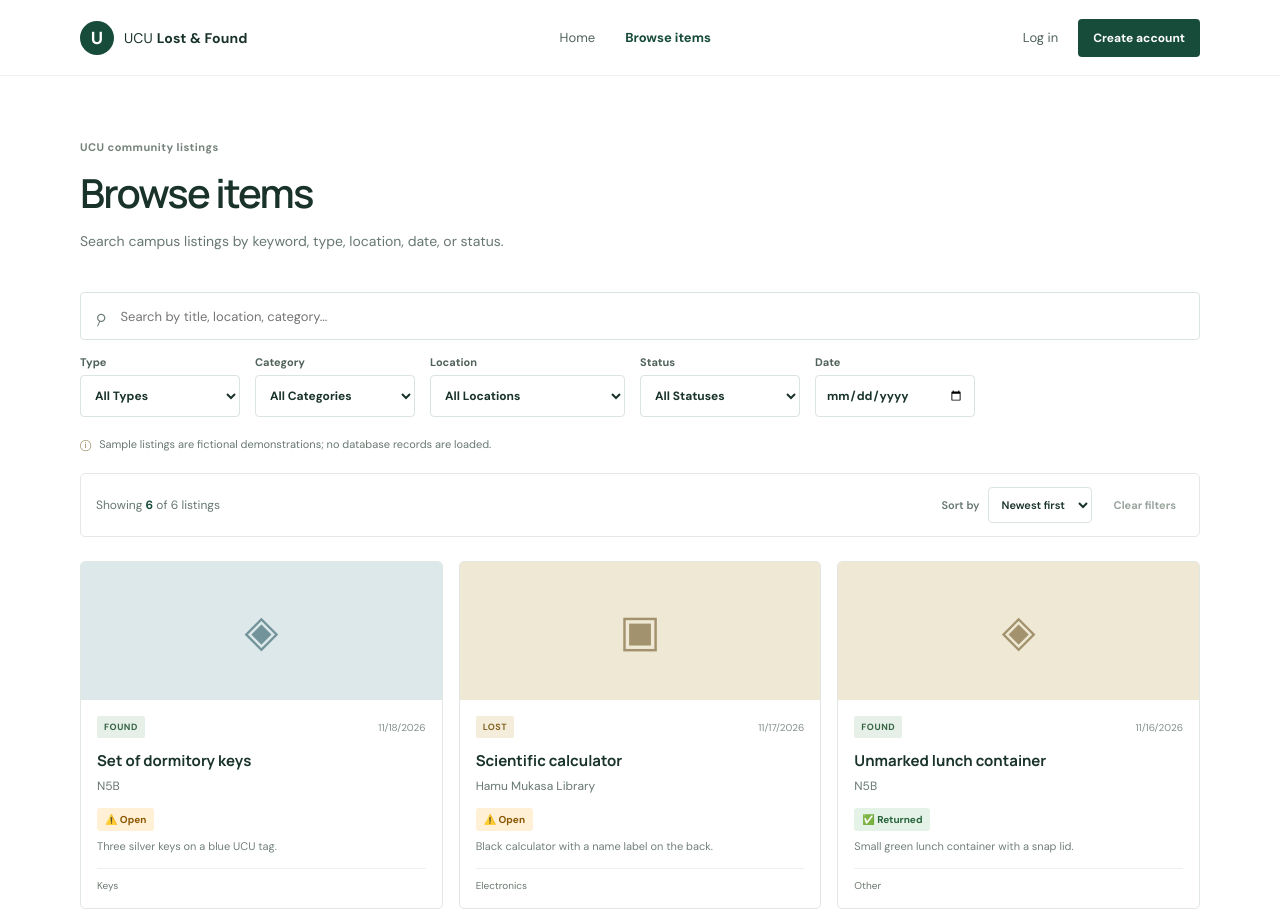
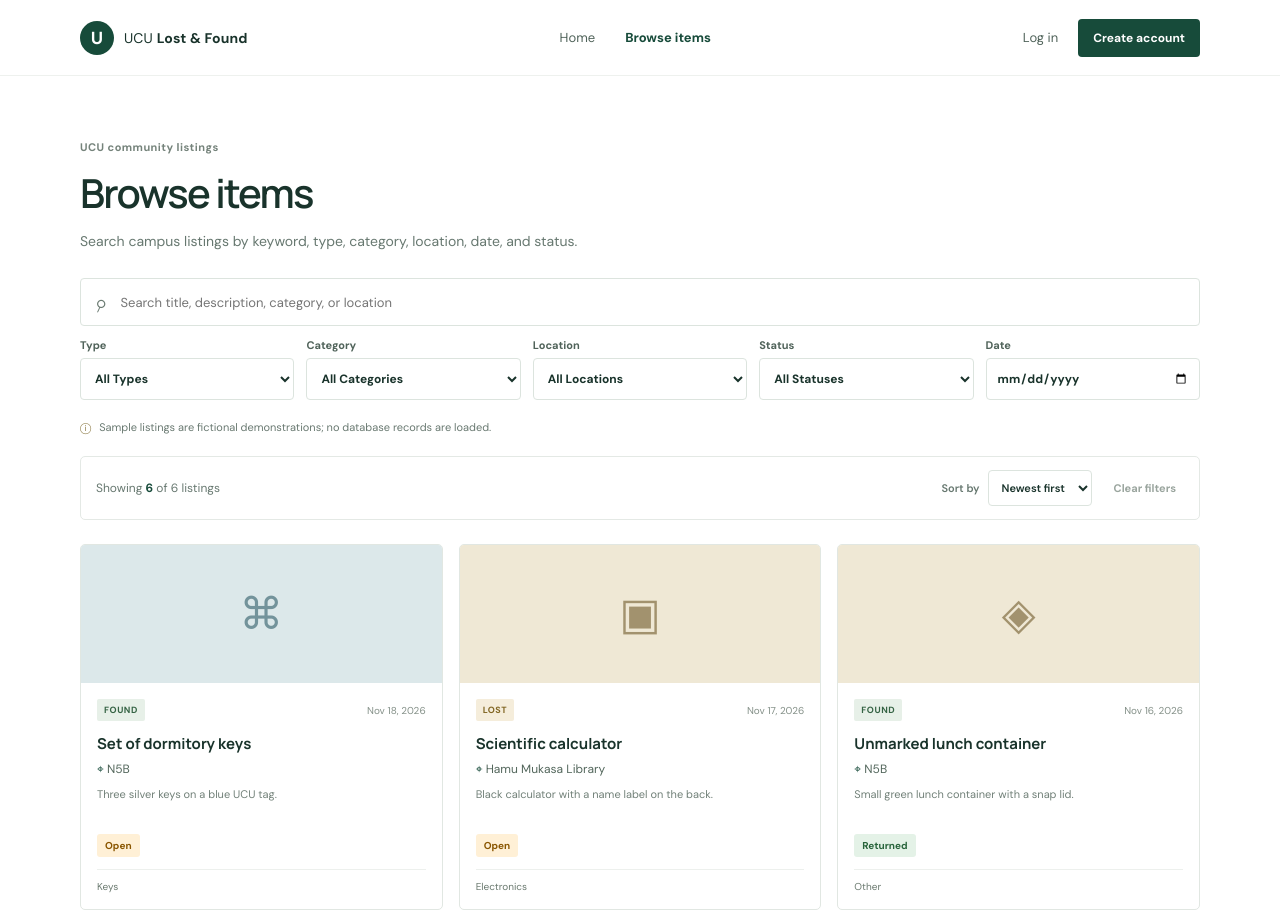
Before and after one commit to DavidSIMBI/ucu-campus-lost-and-found, a React (Vite) app in the folder frontend/: page /items in a window 1280 px wide. Shown: the top 923 px of the page. Built offline with nearby package versions, Linux system fonts and the light colour scheme; no server answers.

Commit message:
feat: polish browse listings states and cards

```diff
--- a/frontend/src/components/ItemCard.jsx
+++ b/frontend/src/components/ItemCard.jsx
@@ -1,21 +1,28 @@
-const iconByCategory = { Electronics: '▣', Accessories: '◇', Books: '▤', Clothing: '◒' };
+const iconByCategory = { Keys: '⌘', Electronics: '▣', Accessories: '◇', Books: '▤', Clothing: '◒' };
 
 export default function ItemCard({ item }) {
-  const type = item.report_type ?? item.type?.toUpperCase();
-  const date = item.event_date ?? item.date;
-  const formattedDate = /^\d{4}-\d{2}-\d{2}$/.test(date ?? '') ? new Date(`${date}T00:00:00`).toLocaleDateString() : date;
-  const itemStatus = item.status?.toUpperCase();
+  const reportType = item.report_type ?? item.type?.toUpperCase();
+  const displayType = reportType === 'LOST' ? 'Lost' : reportType === 'FOUND' ? 'Found' : 'Report';
+  const rawDate = item.event_date ?? item.date;
+  const date = /^\d{4}-\d{2}-\d{2}$/.test(rawDate ?? '')
+    ? new Intl.DateTimeFormat(undefined, { day: 'numeric', month: 'short', year: 'numeric' }).format(new Date(`${rawDate}T00:00:00`))
+    : rawDate;
+  const status = item.status?.toUpperCase();
+
   return (
     <article className="item-card">
-      <div className={`item-art art-${item.tone}`} aria-hidden="true"><span>{iconByCategory[item.category] ?? '◈'}</span></div>
+      <div className={`item-art art-${item.tone ?? 'green'}`} aria-hidden="true"><span>{iconByCategory[item.category] ?? '◈'}</span></div>
       <div className="item-details">
-        <div className="item-topline"><span className={`status status-${type?.toLowerCase()}`}>{type}</span><span>{formattedDate}</span></div>
+        <div className="item-topline">
+          <span className={`status status-${reportType?.toLowerCase()}`}>{displayType}</span>
+          <time dateTime={item.event_date}>{date}</time>
+        </div>
         <h3>{item.title}</h3>
-        <p>{item.location}</p>
-        {itemStatus === 'OPEN' && <span className="item-status item-status-open">⚠️ Open</span>}
-        {itemStatus === 'RETURNED' && <span className="item-status item-status-returned">✅ Returned</span>}
-        {itemStatus === 'CLOSED' && <span className="item-status item-status-closed">Closed</span>}
+        <p className="item-location"><span aria-hidden="true">⌖</span> {item.location}</p>
         {item.description && <p className="item-description">{item.description}</p>}
+        {status === 'OPEN' && <span className="item-status item-status-open">Open</span>}
+        {status === 'RETURNED' && <span className="item-status item-status-returned">Returned</span>}
+        {status === 'CLOSED' && <span className="item-status item-status-closed">Closed</span>}
         <span className="category">{item.category}</span>
       </div>
     </article>
--- a/frontend/src/components/SearchBar.jsx
+++ b/frontend/src/components/SearchBar.jsx
@@ -6,11 +6,11 @@ export default function SearchBar({ value, onChange, filters, onFilterChange = (
   };
 
   return (
-    <div className="browse-filters">
+    <div className={filters ? 'browse-filters' : 'browse-filters browse-filters-keyword-only'}>
       <label className="search-box">
         <span className="search-icon" aria-hidden="true">⌕</span>
         <span className="visually-hidden">Search items</span>
-        <input value={keyword} onChange={(event) => updateKeyword(event.target.value)} placeholder="Search by title, location, category..." />
+        <input value={keyword} onChange={(event) => updateKeyword(event.target.value)} placeholder="Search title, description, category, or location" />
       </label>
       {filters && <>
         <label className="filter-control">
--- a/frontend/src/data/sampleItems.js
+++ b/frontend/src/data/sampleItems.js
@@ -5,5 +5,5 @@ export const sampleItems = [
   { id: 3, title: 'Introduction to Economics', description: 'Paperback textbook with handwritten notes.', report_type: 'FOUND', event_date: '2026-11-12', location: 'Touch of Class Restaurant', category: 'Books', status: 'RETURNED', tone: 'green' },
   { id: 4, title: 'Blue student jacket', description: 'Light blue jacket left near the hostel entrance.', report_type: 'LOST', event_date: '2026-11-15', location: 'Premium Hostel', category: 'Clothing', status: 'OPEN', tone: 'blue' },
   { id: 5, title: 'Unmarked lunch container', description: 'Small green lunch container with a snap lid.', report_type: 'FOUND', event_date: '2026-11-16', location: 'N5B', category: 'Other', status: 'RETURNED', tone: 'sand' },
-  { id: 6, title: 'USB flash drive', description: 'Black 16 GB flash drive on a silver key ring.', report_type: 'FOUND', event_date: '2026-11-10', location: 'Hamu Mukasa Library', category: 'Electronics', status: 'CLOSED', tone: 'green' },
+  { id: 6, title: 'USB flash drive', description: 'Black flash drive on a silver key ring.', report_type: 'FOUND', event_date: '2026-11-10', location: 'Hamu Mukasa Library', category: 'Electronics', status: 'CLOSED', tone: 'green' },
 ];
--- a/frontend/src/pages/BrowsePage.jsx
+++ b/frontend/src/pages/BrowsePage.jsx
@@ -1,4 +1,4 @@
-import { useMemo, useState } from 'react';
+import { useEffect, useMemo, useState } from 'react';
 import ItemCard from '../components/ItemCard.jsx';
 import SearchBar from '../components/SearchBar.jsx';
 import { sampleItems } from '../data/sampleItems.js';
@@ -12,15 +12,40 @@ const initialFilters = {
   event_date: '',
 };
 
+async function loadSampleItems() {
+  const items = await Promise.resolve(sampleItems);
+  if (!Array.isArray(items)) throw new Error('Sample listings are unavailable.');
+  return items;
+}
+
 export default function BrowsePage() {
+  const [items, setItems] = useState([]);
+  const [loading, setLoading] = useState(true);
+  const [error, setError] = useState('');
   const [filters, setFilters] = useState(initialFilters);
   const [sortBy, setSortBy] = useState('newest');
+
+  useEffect(() => {
+    let active = true;
+    loadSampleItems()
+      .then((loadedItems) => {
+        if (active) setItems(loadedItems);
+      })
+      .catch(() => {
+        if (active) setError('We could not load the sample listings. Please refresh the page to try again.');
+      })
+      .finally(() => {
+        if (active) setLoading(false);
+      });
+    return () => { active = false; };
+  }, []);
+
   const updateFilter = (name, value) => setFilters((current) => ({ ...current, [name]: value }));
-  const clearFilters = () => setFilters(initialFilters);
+  const clearFilters = () => setFilters({ ...initialFilters });
 
   const results = useMemo(() => {
     const keyword = filters.keyword.trim().toLowerCase();
-    const filteredItems = sampleItems.filter((item) => {
+    const filteredItems = items.filter((item) => {
       const searchableText = `${item.title} ${item.description ?? ''} ${item.location} ${item.category}`.toLowerCase();
       return searchableText.includes(keyword)
         && (filters.report_type === 'ALL' || item.report_type === filters.report_type)
@@ -32,10 +57,10 @@ export default function BrowsePage() {
 
     return filteredItems.sort((left, right) => {
       if (sortBy === 'oldest') return left.event_date.localeCompare(right.event_date);
-      if (sortBy === 'title') return left.title.localeCompare(right.title);
+      if (sortBy === 'title') return left.title.localeCompare(right.title, undefined, { sensitivity: 'base' });
       return right.event_date.localeCompare(left.event_date);
     });
-  }, [filters, sortBy]);
+  }, [filters, items, sortBy]);
 
   const activeFilterCount = Object.entries(filters).filter(([key, value]) => key === 'keyword'
     ? value.trim().length > 0
@@ -45,12 +70,25 @@ export default function BrowsePage() {
     <section className="browse-page section-shell">
       <p className="section-label">UCU community listings</p>
       <h1>Browse items</h1>
-      <p className="page-intro">Search campus listings by keyword, type, location, date, or status.</p>
+      <p className="page-intro">Search campus listings by keyword, type, category, location, date, and status.</p>
+
       <SearchBar filters={filters} onFilterChange={updateFilter} />
       <p className="sample-note"><span aria-hidden="true">ⓘ</span> Sample listings are fictional demonstrations; no database records are loaded.</p>
 
+      {loading ? (
+        <div className="browse-state" role="status"><span className="loading-indicator" aria-hidden="true" />Loading listings…</div>
+      ) : error ? (
+        <div className="browse-state browse-state-error" role="alert">
+          <strong>Listings could not be loaded</strong>
+          <p>{error}</p>
+          <button className="button button-small" type="button" onClick={() => window.location.reload()}>Try again</button>
+        </div>
+      ) : items.length === 0 ? (
+        <div className="browse-state">There are no listings to show yet.</div>
+      ) : (
+        <>
           <div className="browse-results-toolbar">
-        <p className="browse-result-count" aria-live="polite">Showing <strong>{results.length}</strong> of {sampleItems.length} listings</p>
+            <p className="browse-result-count" aria-live="polite">Showing <strong>{results.length}</strong> of {items.length} listings</p>
             <div className="browse-result-actions">
               <label className="sort-control">Sort by
                 <select value={sortBy} onChange={(event) => setSortBy(event.target.value)}>
@@ -76,6 +114,8 @@ export default function BrowsePage() {
               <button className="button button-small" type="button" onClick={clearFilters}>Show all items</button>
             </div>
           )}
+        </>
+      )}
     </section>
   );
 }
--- a/frontend/src/styles.css
+++ b/frontend/src/styles.css
@@ -132,3 +132,9 @@
 .browse-filters{display:flex;flex-wrap:wrap;gap:15px;margin-bottom:20px}.browse-filters .search-box{flex:1 1 100%}.filter-control{display:grid;gap:6px;min-width:min(160px,100%);color:#50635a;font-size:11px;font-weight:700}.filter-control select,.filter-control input{width:100%;height:42px;border:1px solid #dce4de;border-radius:4px;background:#fff;padding:0 10px;color:var(--ink);font:inherit;font-size:12px}.item-status{display:inline-block;margin:0 0 12px;padding:5px 8px;border-radius:3px;font-size:10px;font-weight:700}.item-status-open{background:#fff0d6;color:#8a5600}.item-status-returned{background:#e4f2e7;color:#28643b}
 
 .item-description{margin:-5px 0 13px!important;color:#718078!important;font-size:11px!important;line-height:1.5}.item-status-closed{background:#eef0ee;color:#58635c}.browse-results-toolbar{display:flex;align-items:center;justify-content:space-between;gap:16px;margin:22px 0 14px;padding:13px 15px;border:1px solid var(--line);border-radius:5px;background:#fff}.browse-result-count{margin:0;color:var(--muted);font-size:12px}.browse-result-count strong{color:var(--green)}.browse-result-actions{display:flex;align-items:center;gap:14px}.sort-control{display:flex;align-items:center;gap:8px;color:var(--muted);font-size:11px;font-weight:600}.sort-control select{height:36px;border:1px solid #dce4de;border-radius:4px;background:#fff;padding:0 9px;color:var(--ink);font:inherit}.clear-filters-button{border:0;background:transparent;padding:8px;color:var(--green);font:inherit;font-size:11px;font-weight:700;cursor:pointer}.clear-filters-button:disabled{color:#9aa59e;cursor:default}.empty-state strong{display:block;margin-bottom:6px;color:var(--ink)}.empty-state p{margin:0 0 15px;color:var(--muted)}@media(max-width:640px){.browse-results-toolbar{align-items:flex-start;flex-direction:column}.browse-result-actions{width:100%;justify-content:space-between}.sort-control{flex:1;justify-content:space-between}.sort-control select{max-width:65%}}
+
+.browse-filters{display:grid;grid-template-columns:repeat(5,minmax(0,1fr));gap:12px;margin-top:25px}.browse-filters .search-box{grid-column:1/-1;width:100%;margin-top:0}.browse-filters-keyword-only{display:block;margin:0}.browse-filters-keyword-only .search-box{width:min(520px,100%)}.filter-control select:focus-visible,.filter-control input:focus-visible,.sort-control select:focus-visible{outline:3px solid var(--gold);outline-offset:2px}.item-location{margin-bottom:9px!important;color:#52665b!important}.item-location span{color:var(--green)}.item-description{min-height:34px;margin:0 0 13px!important;color:#718078!important;font-size:11px!important;line-height:1.5}.item-status{display:inline-flex;align-items:center;align-self:flex-start}.browse-state{display:flex;align-items:center;gap:12px;margin-top:24px;padding:22px;border:1px solid var(--line);border-radius:5px;background:#fff;color:var(--muted);font-size:13px}.browse-state-error{display:block;border-color:#e3b4b6;background:#fdf8f8;color:#80393c}.browse-state-error p{margin:6px 0 14px}.loading-indicator{width:17px;height:17px;border:2px solid #dce8df;border-top-color:var(--green);border-radius:50%;animation:browse-spin .7s linear infinite}@keyframes browse-spin{to{transform:rotate(360deg)}}
+@media(max-width:900px){.browse-filters{grid-template-columns:repeat(3,minmax(0,1fr))}.browse-filters .search-box{grid-column:1/-1}}
+@media(max-width:640px){.browse-filters{grid-template-columns:repeat(2,minmax(0,1fr));gap:10px}.browse-filters .search-box{grid-column:1/-1}.browse-state{align-items:flex-start}}
+@media(max-width:420px){.browse-filters{grid-template-columns:minmax(0,1fr)}.browse-filters .search-box{grid-column:auto}.browse-filters-keyword-only .search-box{width:100%}}
+@media(prefers-reduced-motion:reduce){.loading-indicator{animation:none}}
```
Lines whose indentation alone changed are shown as unchanged.
